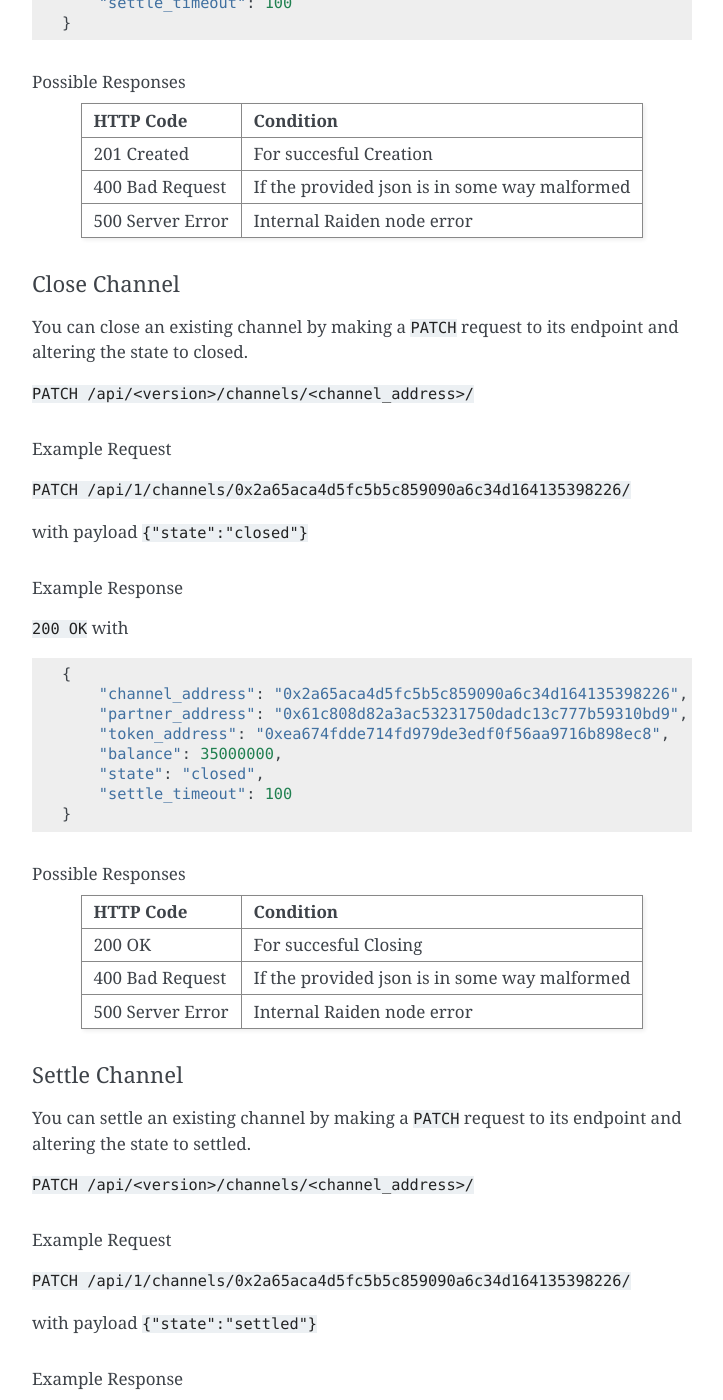
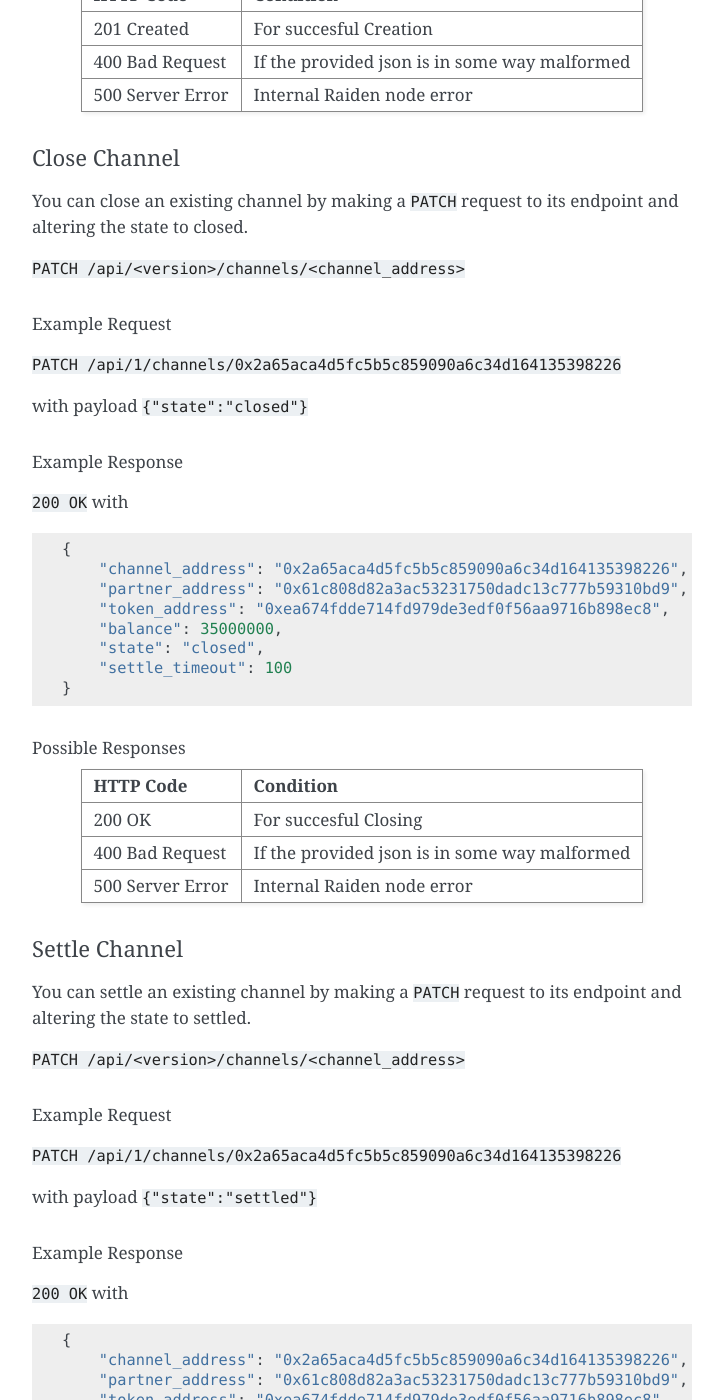
Before and after one commit to raiden-network/raiden, a Sphinx documentation site: the page built from docs/api.rst, in a window 1280 px wide and 1400 px high, scrolled down 6427 px. Shown: the whole window, without its empty margins (388-1111 px from the left). Built offline with Sphinx 7.4.7, drawn with Linux system fonts in a browser that asks for light colours; some of the changed text lies outside the part shown.

Commit message:
doc fixes

```diff
--- a/docs/api.rst
+++ b/docs/api.rst
@@ -86,7 +86,7 @@
 Example Request
 ^^^^^^^^^^^^^^^
 
-``GET /api/1/channels/0x2a65aca4d5fc5b5c859090a6c34d164135398226/``
+``GET /api/1/channels/0x2a65aca4d5fc5b5c859090a6c34d164135398226``
 
 Example Response
 ^^^^^^^^^^^^^^^^
@@ -115,7 +115,7 @@
 Example Request
 ^^^^^^^^^^^^^^^
 
-``GET /api/1/channels/``
+``GET /api/1/channels``
 
 Example Response
 ^^^^^^^^^^^^^^^^
@@ -132,8 +132,6 @@
             "balance": 35000000,
             "state": "open",
             "settle_timeout": 100
-        }, {
-            ...
         }
     ]
 
@@ -160,7 +158,7 @@
 Example Request
 ^^^^^^^^^^^^^^^
 
-``GET /api/1/tokens/``
+``GET /api/1/tokens``
 
 Example Response
 ^^^^^^^^^^^^^^^^
@@ -170,8 +168,7 @@
 
     [
         {"address": "0xea674fdde714fd979de3edf0f56aa9716b898ec8"},
-        {"address": "0x61bb630d3b2e8eda0fc1d50f9f958ec02e3969f6"},
-         ...
+        {"address": "0x61bb630d3b2e8eda0fc1d50f9f958ec02e3969f6"}
     ]
 
 Possible Responses
@@ -195,7 +192,7 @@
 Example Request
 ^^^^^^^^^^^^^^^
 
-``GET /api/1/tokens/0x61bb630d3b2e8eda0fc1d50f9f958ec02e3969f6/partners/``
+``GET /api/1/tokens/0x61bb630d3b2e8eda0fc1d50f9f958ec02e3969f6/partners``
 
 Example Response
 ^^^^^^^^^^^^^^^^
@@ -206,10 +203,8 @@
 
     [
         {
-            "partner_address": "0x61c808d82a3ac53231750dadc13c777b59310bd9",,
+            "partner_address": "0x61c808d82a3ac53231750dadc13c777b59310bd9",
             "channel": "/api/<version>/channels/0x2a65aca4d5fc5b5c859090a6c34d164135398226"
-        }, {
-            ...
         }
     ]
 
@@ -287,7 +282,7 @@
 |                  | some way malformed        |
 +------------------+---------------------------+
 | 408 Request      | If the token swap         |
-|     Timeout      | operation times out       |
+| Timeout          | operation times out       |
 +------------------+---------------------------+
 | 500 Server Error | Internal Raiden node error|
 +------------------+---------------------------+
@@ -359,12 +354,12 @@
 
 You can close an existing channel by making a ``PATCH`` request to its endpoint and altering the state to closed.
 
-``PATCH /api/<version>/channels/<channel_address>/``
+``PATCH /api/<version>/channels/<channel_address>``
 
 Example Request
 ^^^^^^^^^^^^^^^
 
-``PATCH /api/1/channels/0x2a65aca4d5fc5b5c859090a6c34d164135398226/``
+``PATCH /api/1/channels/0x2a65aca4d5fc5b5c859090a6c34d164135398226``
 
 with payload
 ``{"state":"closed"}``
@@ -403,12 +398,12 @@
 
 You can settle an existing channel by making a ``PATCH`` request to its endpoint and altering the state to settled.
 
-``PATCH /api/<version>/channels/<channel_address>/``
+``PATCH /api/<version>/channels/<channel_address>``
 
 Example Request
 ^^^^^^^^^^^^^^^
 
-``PATCH /api/1/channels/0x2a65aca4d5fc5b5c859090a6c34d164135398226/``
+``PATCH /api/1/channels/0x2a65aca4d5fc5b5c859090a6c34d164135398226``
 
 with payload
 ``{"state":"settled"}``
@@ -447,12 +442,12 @@
 You can deposit more of a particular token to a channel by updating the ``balance``
 field of the channel in the corresponding endpoint with a ``PATCH`` http request.
 
-``PATCH /api/<version>/channels/<channel_address>/``
+``PATCH /api/<version>/channels/<channel_address>``
 
 Example Request
 ^^^^^^^^^^^^^^^
 
-``PATCH /api/1/channels/0x2a65aca4d5fc5b5c859090a6c34d164135398226/``
+``PATCH /api/1/channels/0x2a65aca4d5fc5b5c859090a6c34d164135398226``
 
 with payload
 
@@ -505,6 +500,7 @@
 ``POST /api/1/transfers/0x2a65aca4d5fc5b5c859090a6c34d164135398226/0x61c808d82a3ac53231750dadc13c777b59310bd9``
 
 with payload::
+
   {
       "amount": 200,
       "identifier": 42
@@ -532,7 +528,7 @@
 | HTTP Code        | Condition                 |
 +==================+===========================+
 | 200 OK           | For a succesful Transfer  |
-|                  |      creation             |
+|                  | creation                  |
 +------------------+---------------------------+
 | 400 Bad Request  | If the provided json is in|
 |                  | some way malformed        |
@@ -587,12 +583,9 @@
             "channel_manager_address": "0xc0ea08a2d404d3172d2add29a45be56da40e2949"
         }, {
             "event_type": "TokenAdded",
-            "token_address": "0x91337a300e0361bddb2e377dd4e88ccb7796663d"
+            "token_address": "0x91337a300e0361bddb2e377dd4e88ccb7796663d",
             "channel_manager_address": "0xc0ea08a2d404d3172d2add29a45be56da40e2949"
-        }, {
-            ...
         }
-        ...
     ]
 
 Possible Responses
@@ -631,17 +624,14 @@
             "settle_timeout": 10,
             "netting_channel": "0xc0ea08a2d404d3172d2add29a45be56da40e2949",
             "participant1": "0x4894a542053248e0c504e3def2048c08f73e1ca6",
-            "participant2": "0x356857Cd22CBEFccDa4e96AF13b408623473237A",
+            "participant2": "0x356857Cd22CBEFccDa4e96AF13b408623473237A"
         }, {
             "event_type": "ChannelNew",
             "settle_timeout": 15,
             "netting_channel": "0x61c808d82a3ac53231750dadc13c777b59310bd9",
             "participant1": "0xea674fdde714fd979de3edf0f56aa9716b898ec8",
-            "participant2": "0xc7262f1447fcb2f75ab14b2a28deed6006eea95b",
-        }, {
-            ...
+            "participant2": "0xc7262f1447fcb2f75ab14b2a28deed6006eea95b"
         }
-        ...
     ]
 
 Possible Responses
@@ -683,8 +673,7 @@
             "event_type": "TransferUpdated",
             "token_address": "0x91337a300e0361bddb2e377dd4e88ccb7796663d",
             "channel_manager_address": "0xc0ea08a2d404d3172d2add29a45be56da40e2949"
-        },
-        ...
+        }
     ]
 
 Possible Responses
```
